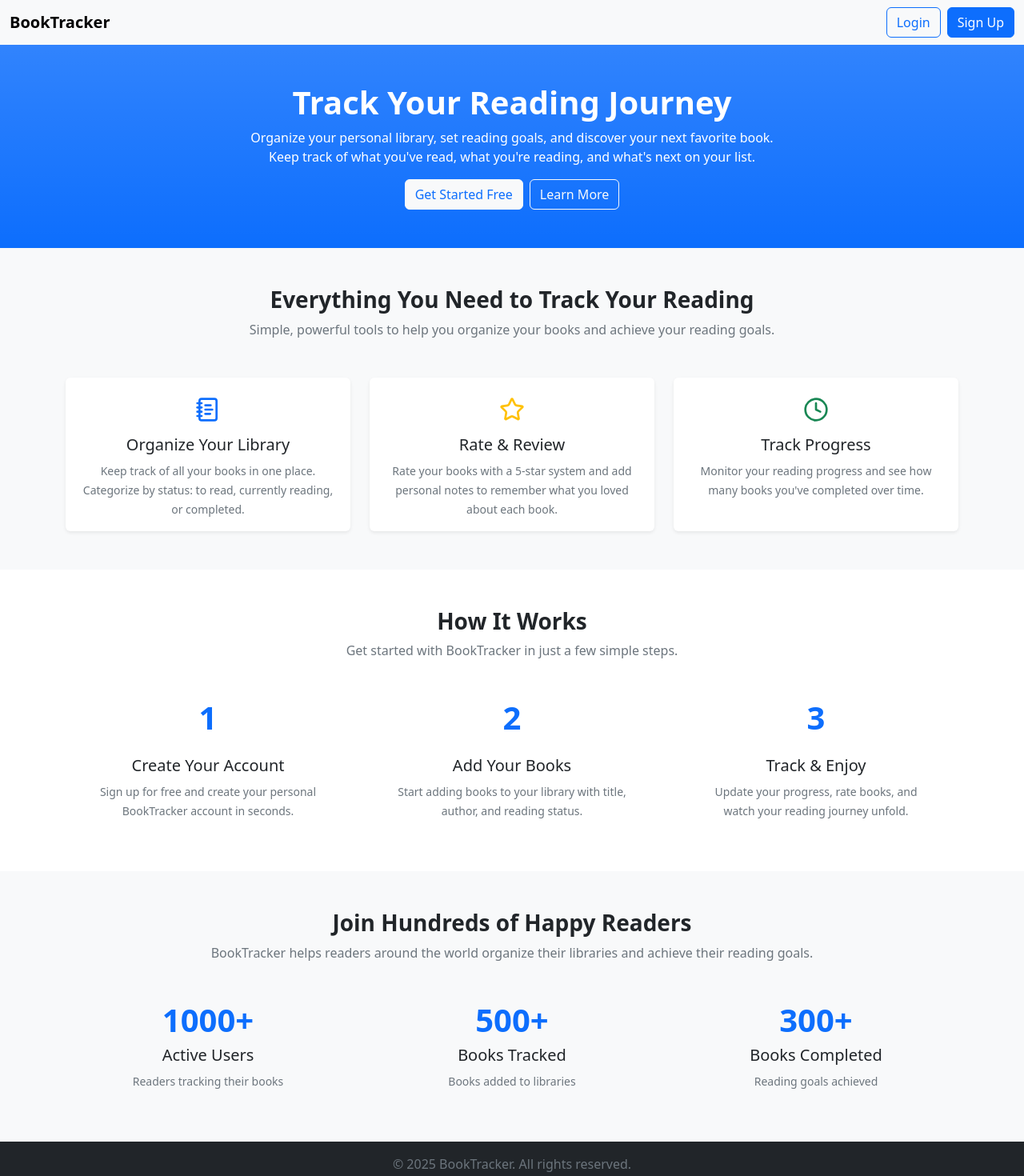
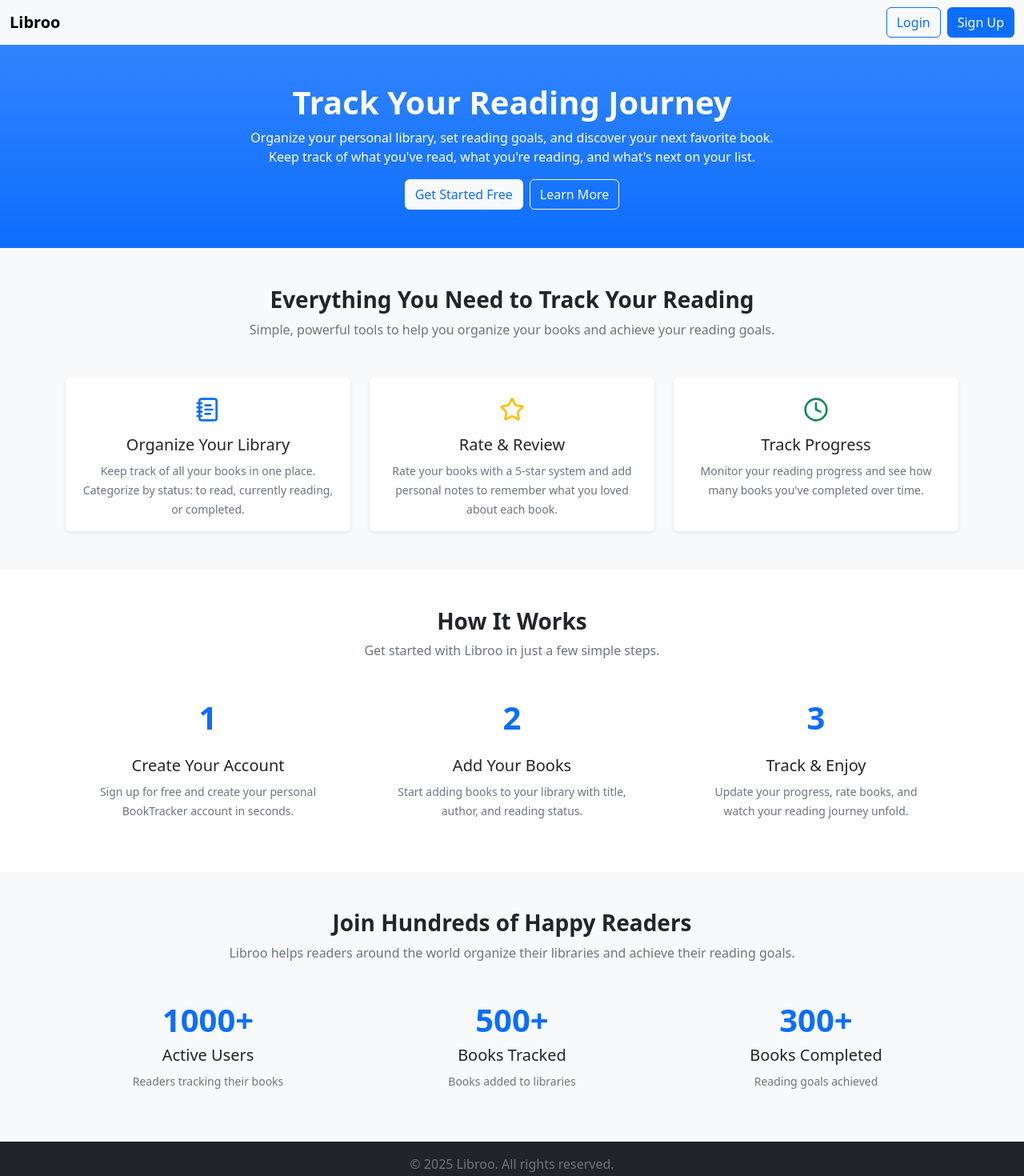
Before and after one commit to chamered/libroo, a React (Vite) app in the folder frontend/: page / in a window 1280 px wide. Shown: the top 1470 px of the page at 80% size. Built offline with nearby package versions, Linux system fonts and the light colour scheme.

Commit message:
Edited README.md

```diff
--- a/frontend/src/components/Footer.jsx
+++ b/frontend/src/components/Footer.jsx
@@ -1,7 +1,7 @@
 function Footer() {
     return(
         <footer className="text-center bg-dark text-secondary py-3">
-            &copy; 2025 BookTracker. All rights reserved.
+            &copy; 2025 Libroo. All rights reserved.
         </footer>
     );
 }
--- a/frontend/src/components/Navbar.jsx
+++ b/frontend/src/components/Navbar.jsx
@@ -2,7 +2,7 @@ function Navbar() {
     return(
         <nav className="navbar bg-body-tertiary">
             <div className="container-fluid">
-                <a className="navbar-brand fw-bold" href="/">BookTracker</a>
+                <a className="navbar-brand fw-bold" href="/">Libroo</a>
                 <div>
                     <button className="btn btn-outline-primary me-2">Login</button>
                     <button className="btn btn-primary">Sign Up</button>
--- a/frontend/src/pages/Home.jsx
+++ b/frontend/src/pages/Home.jsx
@@ -74,7 +74,7 @@ function Home() {
             <div id="how-it-works" className="text-center py-5">
                 <h3 className="fw-bold">How It Works</h3>
                 <p className="text-secondary fw-light">
-                    Get started with BookTracker in just a few simple steps.
+                    Get started with Libroo in just a few simple steps.
                 </p>
 
                 <div className="container mt-5">
@@ -116,7 +116,7 @@ function Home() {
             <div id="stats" className="text-center bg-light py-5">
                 <h3 className="fw-bold">Join Hundreds of Happy Readers</h3>
                 <p className="text-secondary fw-light">
-                    BookTracker helps readers around the world organize their libraries and achieve their reading goals.
+                    Libroo helps readers around the world organize their libraries and achieve their reading goals.
                 </p>
 
                 <div className="container mt-5">
```
Also changed, not shown: 1 other file (tests, documents, lock files or other folders).
